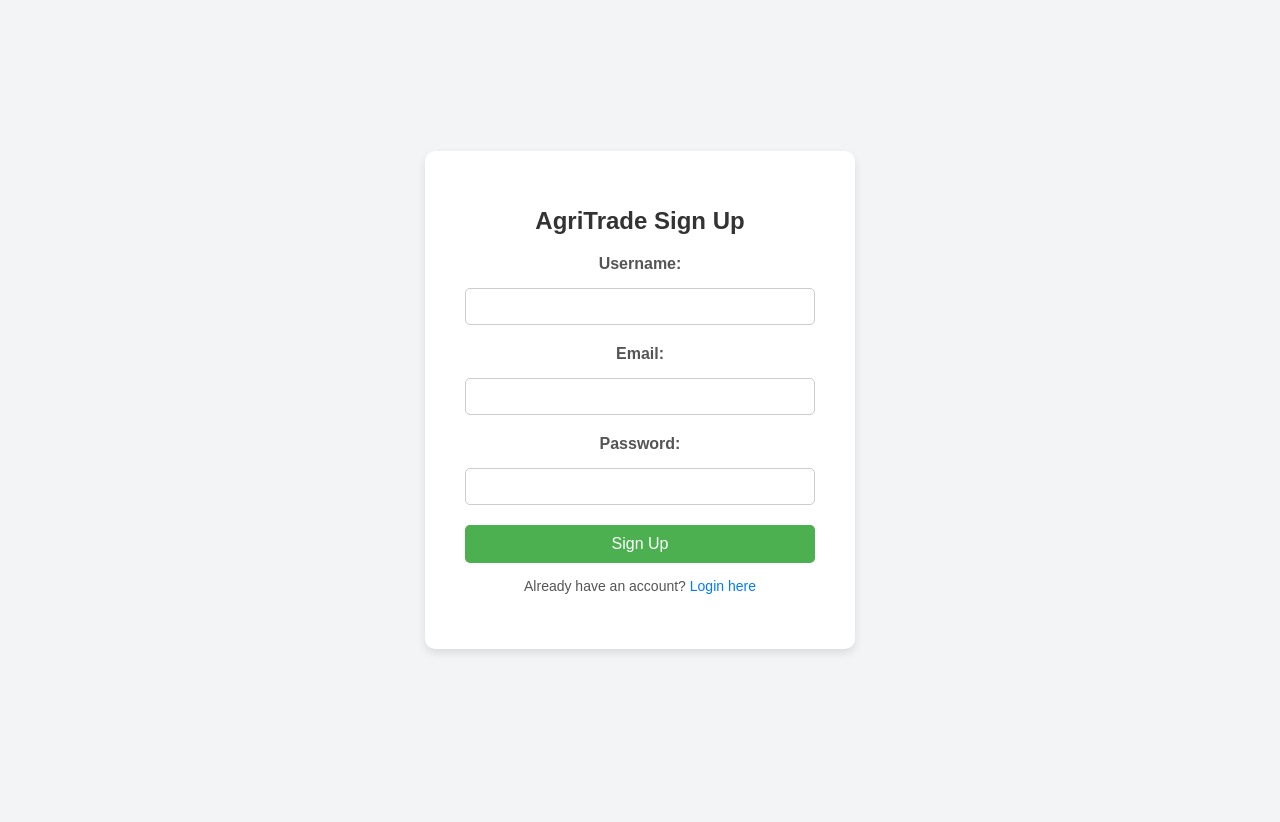
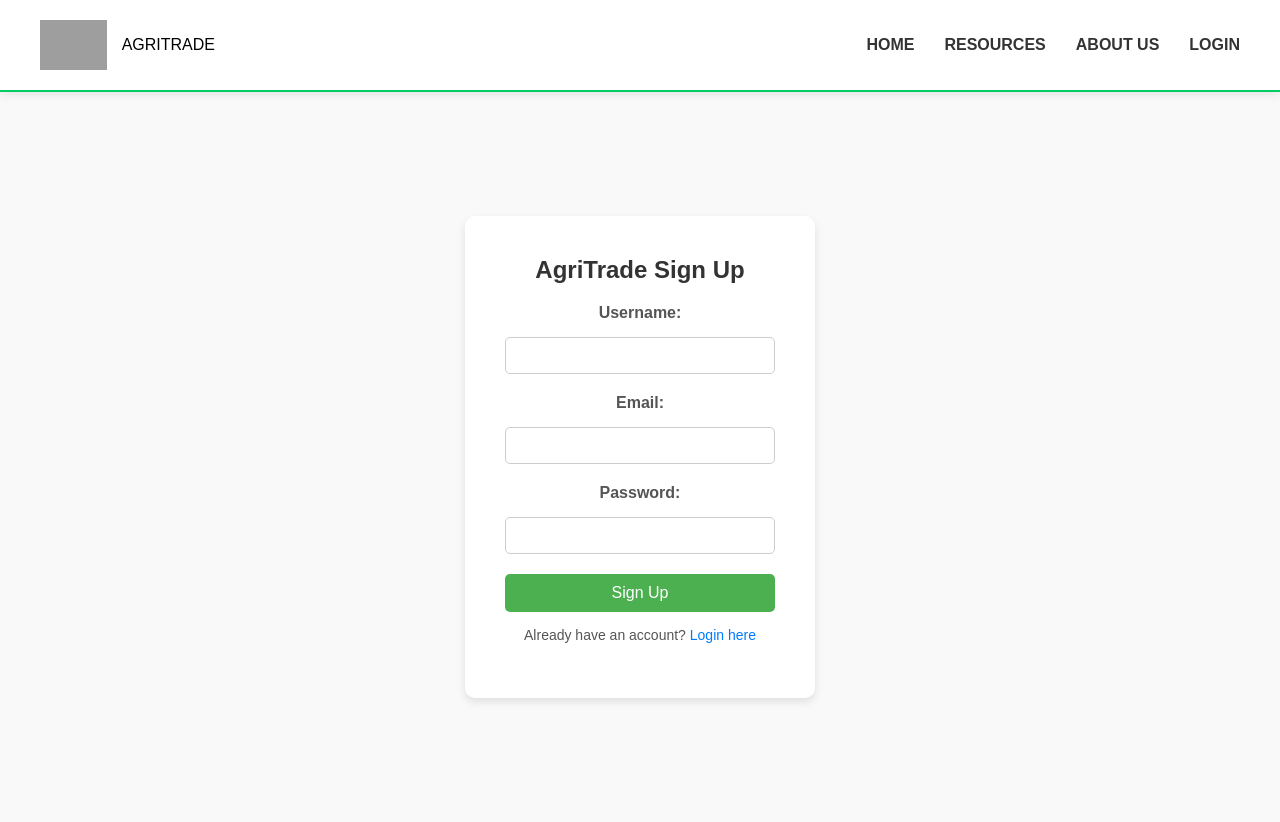
Before and after one commit to briankkogi/Agritrade, a Flask app: page /signup in a window 1280 px wide. Before the commit the page ends 653 px from the top, so only its background shows below. Run offline with Flask 3, Linux system fonts and the light colour scheme; parts of the project's set-up code (start-up, migrations or seed data) failed here and were passed over; some libraries are stand-ins or nearby versions; grey boxes are pictures that could not be loaded.

Commit message:
2nd commit

```diff
--- a/static/signup.css
+++ b/static/signup.css
@@ -1,29 +1,77 @@
-/* Center the signup box */
-body, html {
+/* Resetting default styles */
+* {
+    box-sizing: border-box;
     margin: 0;
     padding: 0;
+}
+
+/* Ensures the body takes the full height of the viewport */
+html, body {
     height: 100%;
     font-family: 'Arial', sans-serif;
-    background: #f3f4f6;
+    background-color: #f9f9f9;
 }
 
-.login-container {
+/* Header section styling */
+header {
+    display: flex;
+    justify-content: space-between;
+    align-items: center;
+    padding: 20px 40px;
+    background-color: #ffffff;
+    border-bottom: 2px solid #00cc66;
+    box-shadow: 0 2px 10px rgba(0, 0, 0, 0.1);
+}
+
+.logo {
+    display: flex;
+    align-items: center;
+}
+
+.logo img {
+    height: 50px; /* Increased size for better visibility */
+    margin-right: 15px;
+}
+
+nav ul {
+    list-style: none;
+    display: flex;
+}
+
+nav ul li {
+    margin-left: 30px;
+}
+
+nav ul li a {
+    text-decoration: none;
+    color: #333;
+    font-weight: bold;
+    transition: color 0.3s;
+}
+
+nav ul li a:hover {
+    color: #00cc66; /* Change color on hover */
+}
+
+/* Center the signup box */
+.signup-container {
     display: flex;
     justify-content: center;
     align-items: center;
-    height: 100vh; /* Full viewport height */
+    height: calc(100vh - 70px); /* Adjusting for header height */
 }
 
-.login-box {
+.signup-box {
     background-color: #fff;
     padding: 40px;
     border-radius: 10px;
     box-shadow: 0 4px 8px rgba(0, 0, 0, 0.1);
     width: 350px;
     text-align: center;
+    animation: fadeIn 0.5s ease-in-out; /* Fade-in effect */
 }
 
-.login-box h1 {
+.signup-box h1 {
     font-size: 24px;
     margin-bottom: 20px; /* Space below the heading */
     color: #333;
@@ -82,3 +130,15 @@ a {
 a:hover {
     text-decoration: underline;
 }
+
+/* Fade-in animation */
+@keyframes fadeIn {
+    from {
+        opacity: 0;
+        transform: translateY(20px);
+    }
+    to {
+        opacity: 1;
+        transform: translateY(0);
+    }
+}
--- a/templates/signup.html
+++ b/templates/signup.html
@@ -4,7 +4,7 @@
     <meta charset="UTF-8">
     <meta name="viewport" content="width=device-width, initial-scale=1.0">
     <title>Sign Up - AgriTrade</title>
-    <link rel="stylesheet" href="/static/signup.css">
+    <link rel="stylesheet" href="{{ url_for('static', filename='signup.css') }}">
     <script type="module">
         import { initializeApp } from "https://www.gstatic.com/firebasejs/9.6.1/firebase-app.js";
         import { getAuth, createUserWithEmailAndPassword } from "https://www.gstatic.com/firebasejs/9.6.1/firebase-auth.js";
@@ -22,7 +22,7 @@
 
         const app = initializeApp(firebaseConfig);
         const auth = getAuth(app);
-        const db = getFirestore(app);  // Initialize Firestore
+        const db = getFirestore(app);
 
         document.addEventListener('DOMContentLoaded', function() {
             document.getElementById('signup-form').addEventListener('submit', function(event) {
@@ -40,7 +40,7 @@
                         // Save user info to Firestore
                         await setDoc(doc(db, 'users', user.uid), {
                             email: email,
-                            username: username,  // Save username
+                            username: username,
                             createdAt: new Date().toISOString()
                         });
 
@@ -55,13 +55,27 @@
     </script>
 </head>
 <body>
-    <main>
-        <div class="login-container">
-            <div class="login-box">
+    <header>
+        <div class="logo">
+            <img src="{{ url_for('static', filename='AgriTrade Logo.jpeg') }}" alt="AgriTrade Logo">
+            <span>AGRITRADE</span>
+        </div>
+        <nav>
+            <ul>
+                <li><a href="{{ url_for('welcome') }}">HOME</a></li>
+                <li><a href="#">RESOURCES</a></li>
+                <li><a href="#">ABOUT US</a></li>
+                <li><a href="{{ url_for('login') }}">LOGIN</a></li>
+            </ul>
+        </nav>
+    </header>
+
+    <div class="signup-container fade-in">
+        <div class="signup-box">
             <h1>AgriTrade Sign Up</h1>
             <form id="signup-form">
                 <label for="username">Username:</label>
-                    <input type="text" id="username" required> <!-- Added username field -->
+                <input type="text" id="username" required>
 
                 <label for="email">Email:</label>
                 <input type="email" id="email" required>
@@ -75,6 +89,5 @@
             <p>Already have an account? <a href="/login">Login here</a></p>
         </div>
     </div>
-    </main>
 </body>
 </html>
```
Also changed, not shown: static/login.css (+62 -5 lines), templates/login.html (+16 -1 lines). Lines whose indentation alone changed are shown as unchanged.
